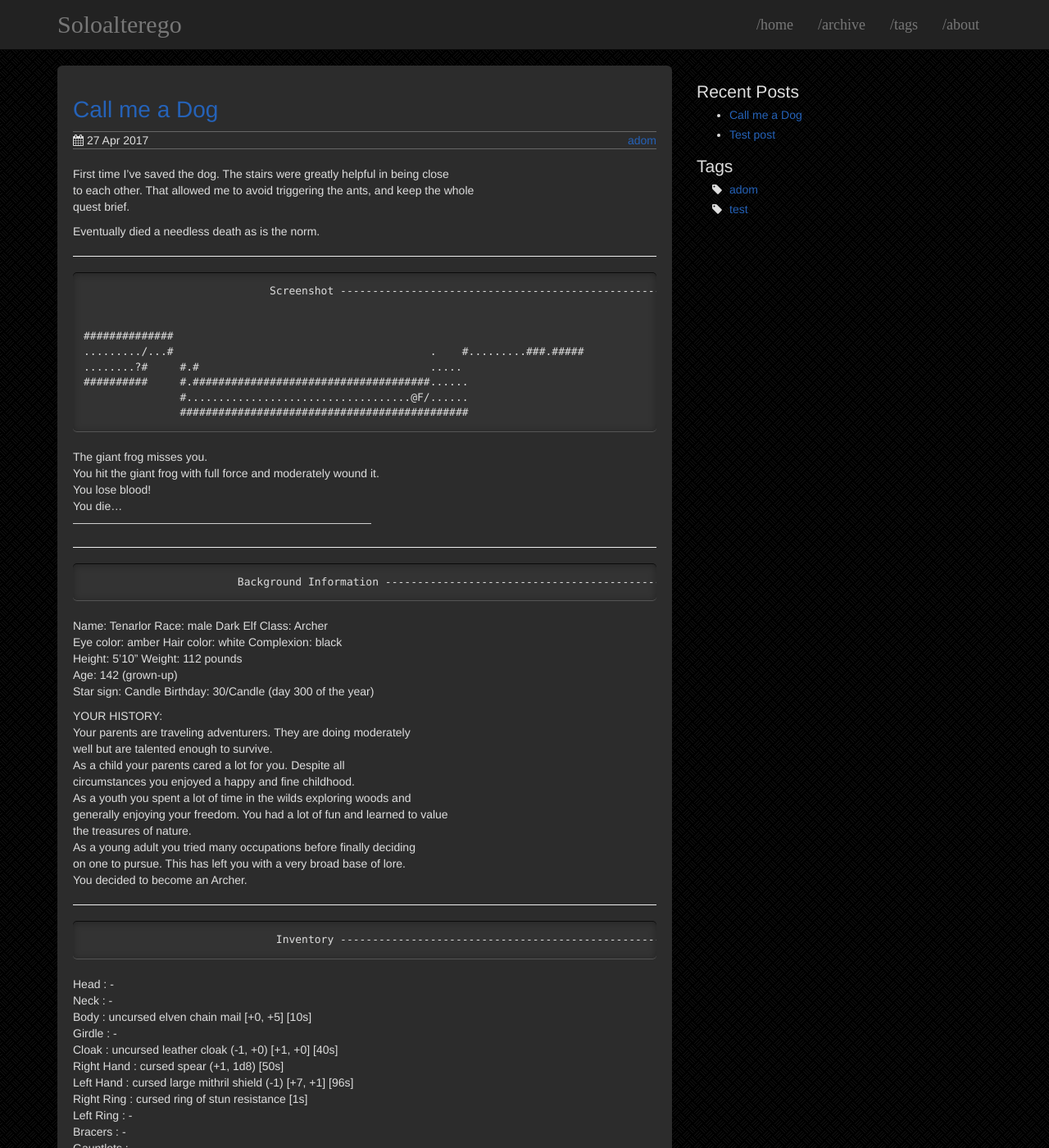
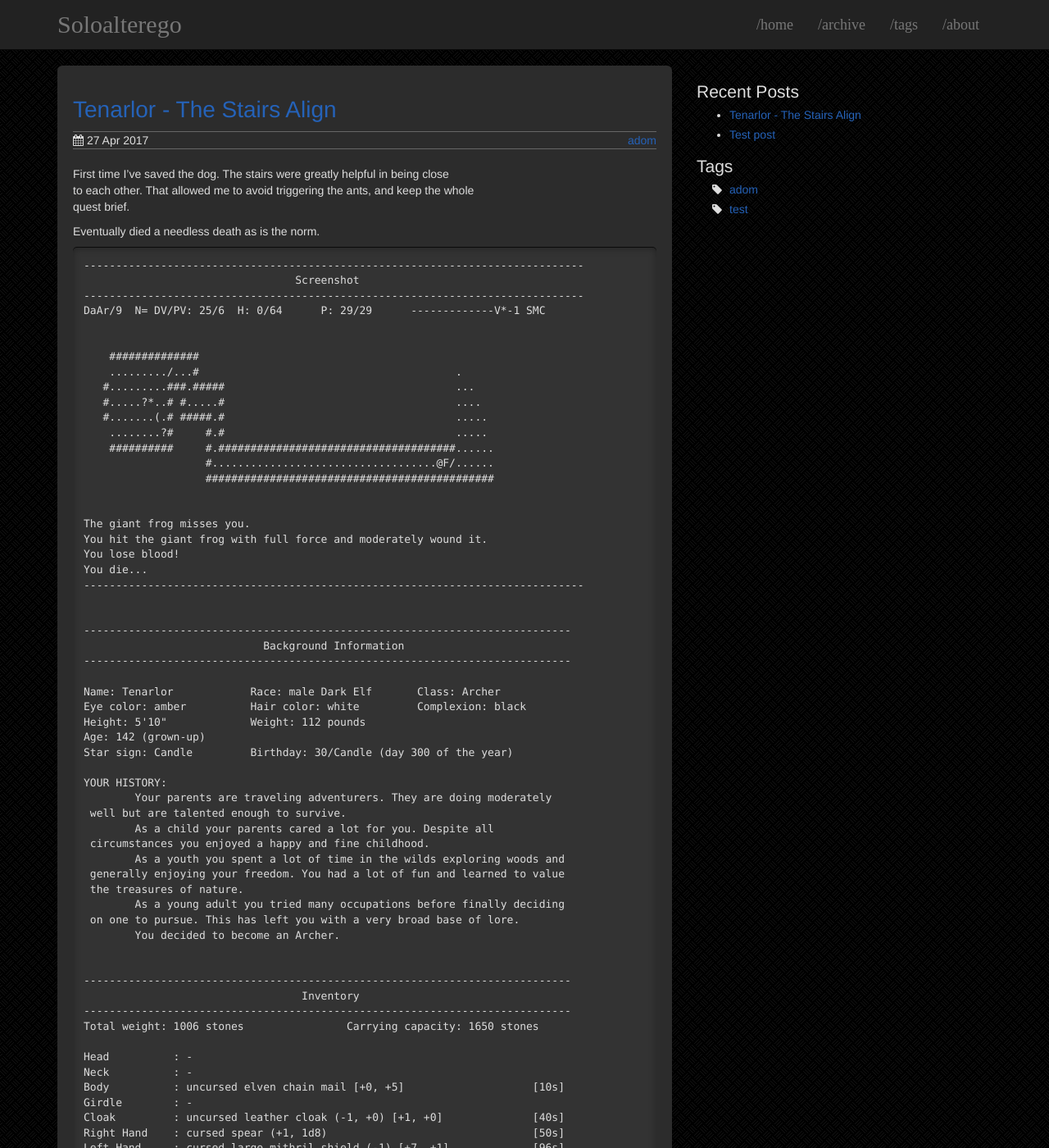
Before and after one commit to soloalterego/soloalterego.github.io, a Jekyll site: the page built from _posts/2017-04-28-tenarlor.md, in a window 1280 px wide and 1400 px high. Shown: the whole window at 82% size. Built offline with Jekyll 4.4.1, drawn with Linux system fonts in a browser that asks for light colours; some of the changed text lies outside the part shown.

Commit message:
fixed formatting
using backticks to preserve formatting.

````diff
--- a/_posts/2017-04-28-tenarlor.md
+++ b/_posts/2017-04-28-tenarlor.md
@@ -1,9 +1,9 @@
 ---
 layout: post
-title: "Call me a Dog"
-date: 2017-04-27
+title: "Tenarlor - The Stairs Align"
+date: 2017-04-27 13:45:00
 tags: adom
-description: The stairs align.
+description: Saviour of Death-wish Dog.
 ---
 
 First time I've saved the dog. The stairs were greatly helpful in being close
@@ -11,7 +11,7 @@ to each other. That allowed me to avoid triggering the ants, and keep the whole
 quest brief.
 
 Eventually died a needless death as is the norm.
-
+```
 ------------------------------------------------------------------------------
                                  Screenshot
 ------------------------------------------------------------------------------
@@ -283,3 +283,4 @@ You played for 1 hour, 0 minutes and 44 seconds.
 Ancient Domains Of Mystery
 Release 72
 Windows Deluxe (Steam) Build: Oct 16 2016 14:24:42
+```
````
